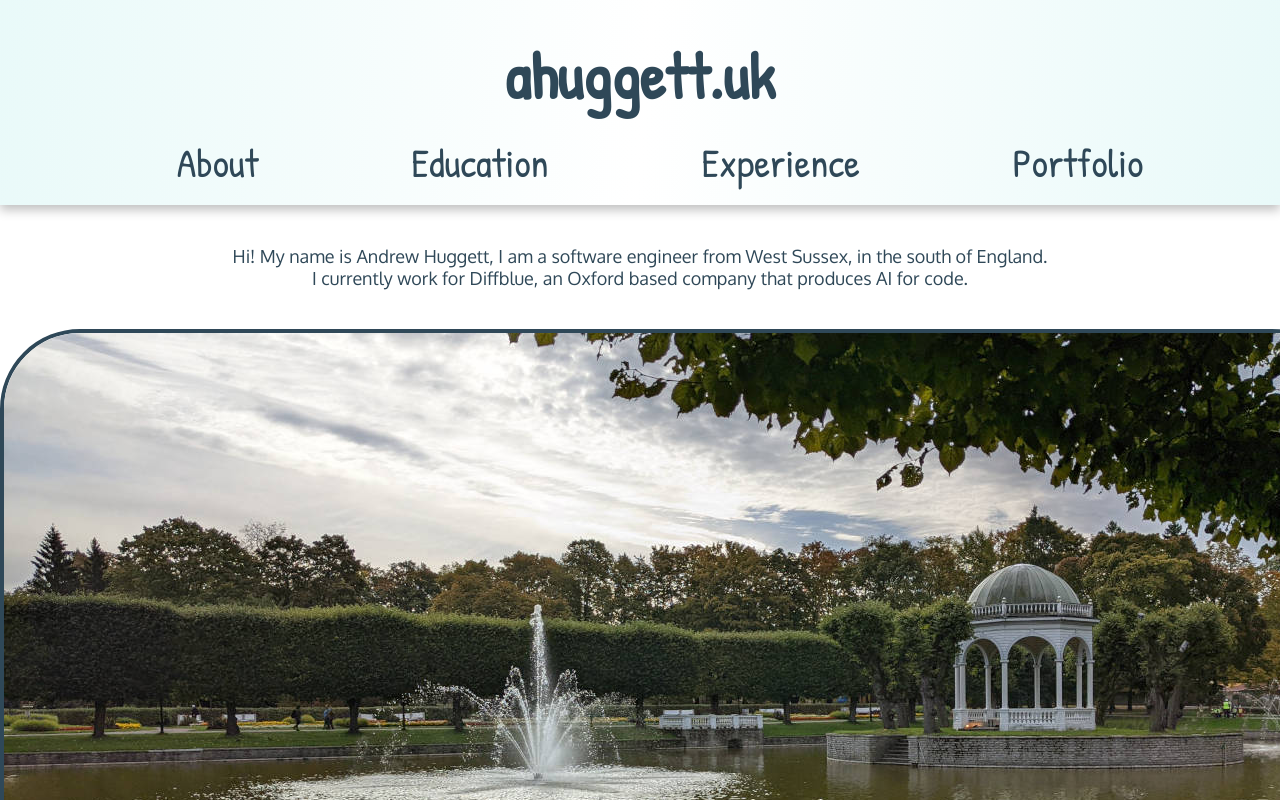
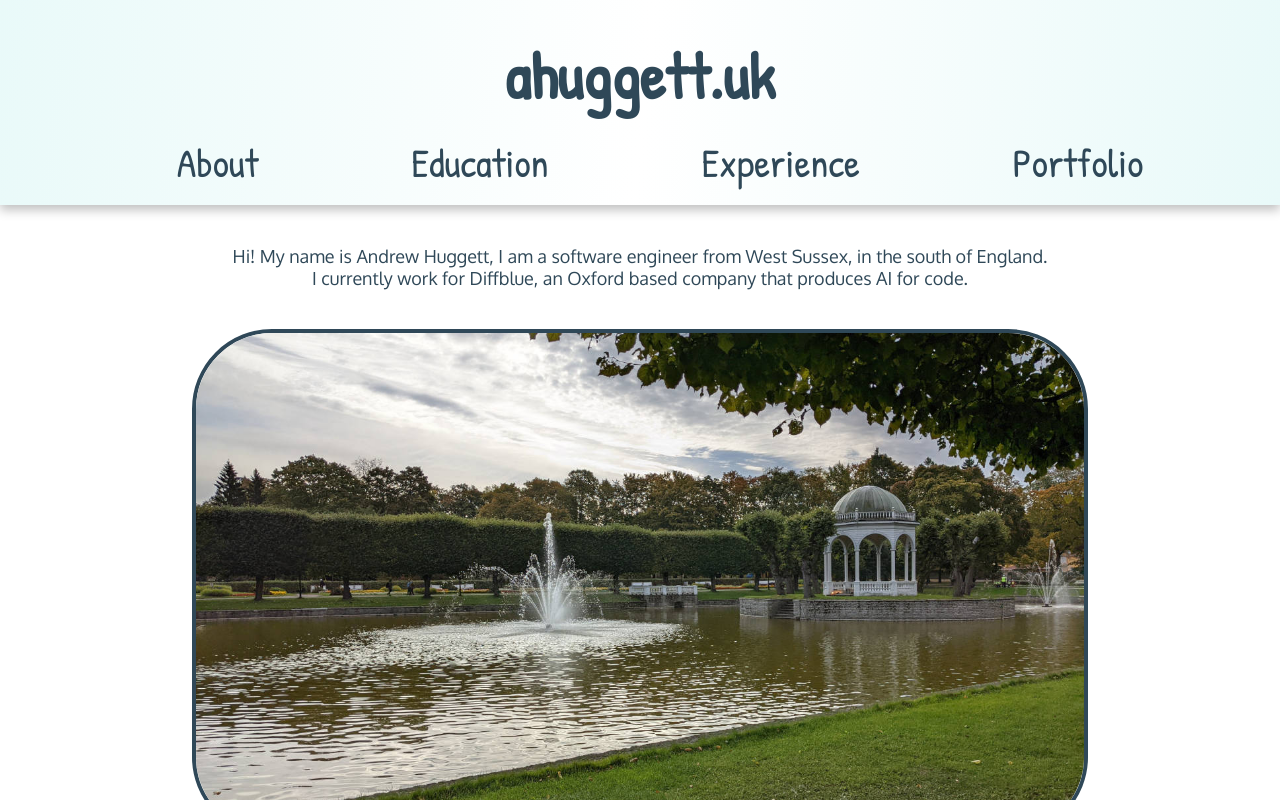
Before and after one commit to ahuggett26/website, a React (Create React App) app: page /about in a window 1280 px wide. Built offline with nearby package versions, Linux system fonts and the light colour scheme; a web font is replaced by a local one.

Commit message:
Scale image to screen size
This image should get smaller as the screen gets smaller. Also makes minor changes to the on-hover text for the image.

```diff
--- a/src/components/common/ImageCarousel.module.scss
+++ b/src/components/common/ImageCarousel.module.scss
@@ -11,6 +11,8 @@
     .image {
       border: 4px solid theme.$CHARCOAL;
       border-radius: 5rem;
+      width: 100%;
+      height: 100%;
     }
 
     .hover {
@@ -25,7 +27,7 @@
       display: flex;
       align-items: flex-end;
       justify-content: center;
-      padding-bottom: 2.5rem;
+      padding: 0 1rem 1rem;
 
       visibility: hidden;
       opacity: 0;
@@ -35,10 +37,10 @@
 
       color: white;
       background: linear-gradient(
-        180deg,
-        rgba(0, 0, 0, 0) 50%,
-        theme.$CHARCOAL 85%,
-        theme.$CHARCOAL 100%
+        0deg,
+        theme.$CHARCOAL,
+        theme.$CHARCOAL max(10%, 50px),
+        rgba(0, 0, 0, 0) max(30%, 120px)
       );
       font-size: 0.75rem;
       white-space: pre-line;
--- a/src/components/home/about/About.module.scss
+++ b/src/components/home/about/About.module.scss
@@ -13,4 +13,9 @@
     color: theme.$CHARCOAL;
     font-size: 1.125rem;
   }
+
+  .image-carousel {
+    width: 70%;
+    margin: auto;
+  }
 }
--- a/src/components/home/about/About.tsx
+++ b/src/components/home/about/About.tsx
@@ -41,7 +41,9 @@ const About = () => {
         <br />I currently work for Diffblue, an Oxford based company that
         produces AI for code.
       </p>
-      <ImageCarousel images={images} hoverText={hoverText} />
+      <div className={styles["image-carousel"]}>
+        <ImageCarousel images={images} hoverText={hoverText} />
+      </div>
       <p>
         I work across the tech stack, but my expertise is in on the front-end,
         in particular with user-facing code. Java is my most used language, but
```
